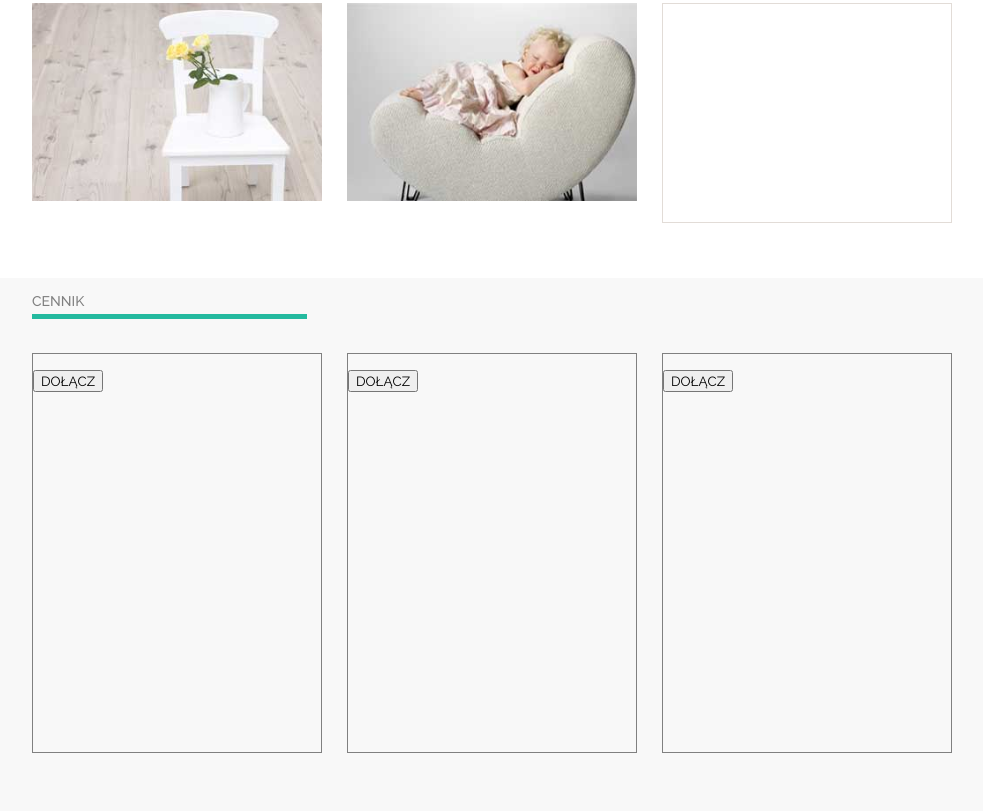
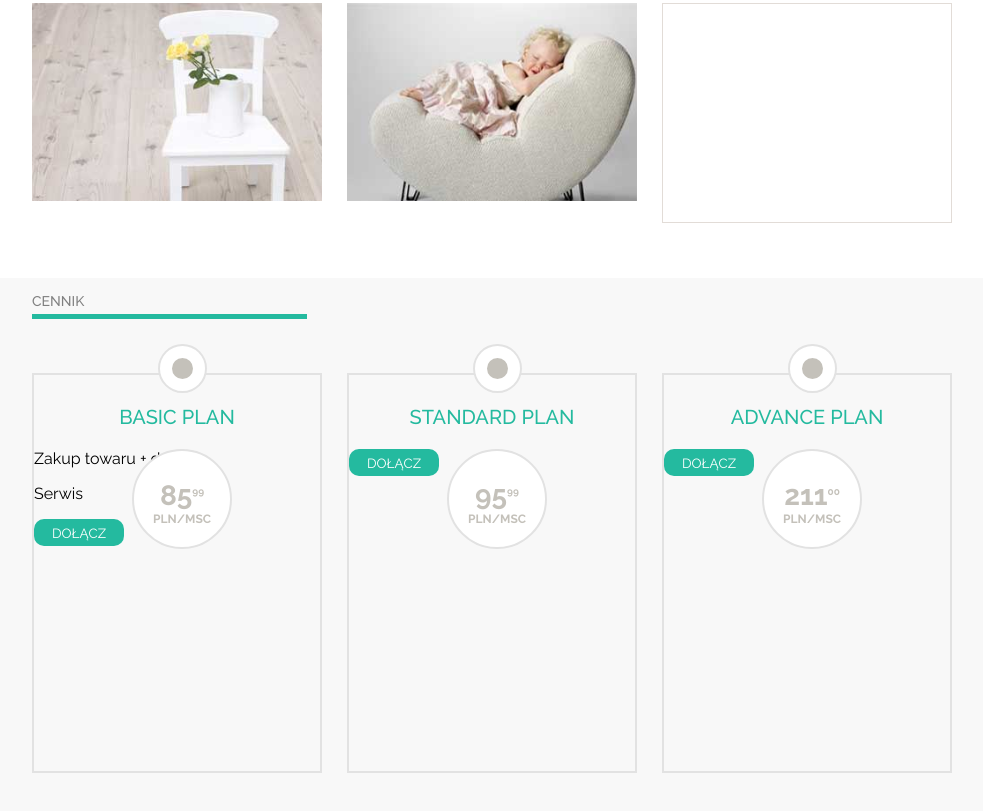
Before and after one commit to alesan6/SitOnChair, a plain HTML site: page index.html in a window 1280 px wide. Shown: the part 475-1286 px from the top of the page, without its empty margins (148-1131 px from the left). Drawn offline with Linux system fonts and the light colour scheme.

Commit message:
Making price plan in Section 3

```diff
--- a/css/style.css
+++ b/css/style.css
@@ -141,8 +141,8 @@ ul>li {
     position: relative;
     width: 290px;
     height: 400px;
-    border: 1px solid grey;
-    margin-top: 20px;
+    border: 2px solid #E2E2E2;
+    margin-top: 40px;
     display: inline-block;
 }
 #left-price {
@@ -152,3 +152,56 @@ ul>li {
 #right-price {
     float: right;
 }
+.button-join {
+    background-color: #24BA9F;
+    color: white;
+    border-radius: 10px;
+    border: 0;
+    padding-top: 2px;
+    height: 27px;
+    width: 90px;
+}
+.upper-circle {
+    width: 45px;
+    height: 45px;
+    border-radius: 50%;
+    border: 12px solid white;
+    position: absolute;
+    box-shadow: 0 0 0 2px #E2E2E2;
+    background-color: #C4C1BA;
+    margin-left: 40%;
+    right: 115px;
+    bottom: 380px;
+}
+.title-plan {
+    text-align: center;
+    color: #24BA9F;
+    font-weight: 500;
+    font-size: 20px;
+    margin-top: 30px;
+}
+.price-circle {
+    position: absolute;
+    height: 100px;
+    width: 100px;
+    border: 2px solid #E2E2E2;
+    background-color: white;
+    color: #C4C1BA;
+    border-radius: 50%;
+    right: 88px;
+}
+.price-number {
+    text-align: center;
+    font-size: 28px;
+    font-weight: 700;
+    padding-top: -100px;
+}
+.upper-price {
+    vertical-align: super;
+    font-size: 10px;
+}
+.price-text {
+    font-size: 12px;
+    text-align: center;
+    vertical-align: top;
+}
--- a/index.html
+++ b/index.html
@@ -62,12 +62,17 @@
                 <div class="upper-circle">
                 </div>
                 <p class="title-plan">
+                    BASIC PLAN
                 </p>
                 <div class="price-circle">
+                    <p class="price-number">
+                        85<span class="upper-price">99</span><br><span class="price-text">
+                        PLN/MSC</span>
+                    </p>
                 </div>
                 <div class="content-plan">
-                    <p></p>
-                    <p></p>
+                    <p>Zakup towaru + dowóz</p>
+                    <p>Serwis</p>
                 </div>
                 <button type="button" name="join" value="DOŁĄCZ" class="button-join">DOŁĄCZ</button>
             </div>
@@ -75,8 +80,13 @@
                 <div class="upper-circle">
                 </div>
                 <p class="title-plan">
+                    STANDARD PLAN
                 </p>
                 <div class="price-circle">
+                    <p class="price-number">
+                        95<span class="upper-price">99</span><br><span class="price-text">
+                            PLN/MSC</span>
+                    </p>
                 </div>
                 <div class="content-plan">
                     <p></p>
@@ -89,8 +99,13 @@
                 <div class="upper-circle">
                 </div>
                 <p class="title-plan">
+                    ADVANCE PLAN
                 </p>
                 <div class="price-circle">
+                    <p class="price-number">
+                        211<span class="upper-price">00</span><br><span class="price-text">
+                            PLN/MSC</span>
+                    </p>
                 </div>
                 <div class="content-plan">
                     <p></p>
```
